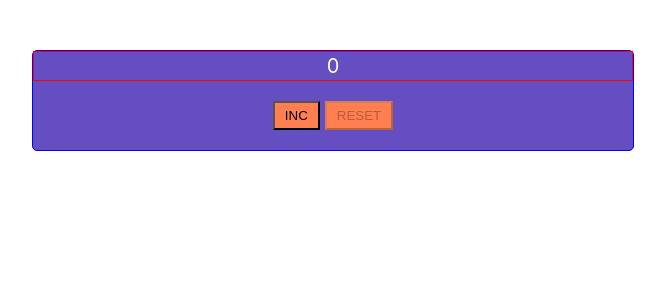
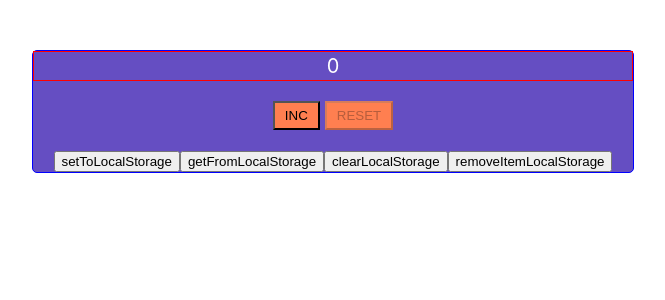
Before and after one commit to ivanrussui/counter, a React (Create React App) app: page / in a window 1280 px wide. Shown: the top 300 px of the page, without its empty margins (307-972 px from the left). Built offline with nearby package versions, Linux system fonts and the light colour scheme.

Commit message:
LocalStorage

```diff
--- a/src/App.tsx
+++ b/src/App.tsx
@@ -12,6 +12,28 @@ function App() {
   const incrementCount = () => count < 5 && setCount(count + 1)
   const resetCount = () => setCount(0)
 
+  const setToLocalStorageHandler = () => {
+    localStorage.setItem('key', JSON.stringify(count))
+    localStorage.setItem('key + 1', JSON.stringify(count + 1))
+  }
+
+  const getFromLocalStorageHandler = () => {
+    let countAsString = localStorage.getItem('key')
+    if (countAsString) {
+      let newCount = JSON.parse(countAsString)
+      setCount(newCount)
+    }
+  }
+
+  const clearLocalStorageHandler = () => {
+    localStorage.clear()
+    setCount(0)
+  }
+
+  const removeItemLocalStorageHandler = () => {
+    localStorage.removeItem('key + 1')
+  }
+
   return (
       <div className="App">
         <Monitor count={count} />
@@ -20,7 +42,13 @@ function App() {
                  nameInc={nameInc}
                  nameReset={nameReset}
                  count={count}
+                 // setToLocalStorageHandler={setToLocalStorageHandler}
+                 // getFromLocalStorageHandler={getFromLocalStorageHandler}
         />
+        <button onClick={setToLocalStorageHandler}>setToLocalStorage</button>
+        <button onClick={getFromLocalStorageHandler}>getFromLocalStorage</button>
+        <button onClick={clearLocalStorageHandler}>clearLocalStorage</button>
+        <button onClick={removeItemLocalStorageHandler}>removeItemLocalStorage</button>
       </div>
   );
 }
--- a/src/components/Buttons.tsx
+++ b/src/components/Buttons.tsx
@@ -6,11 +6,13 @@ type PropsType = {
   nameInc: string
   nameReset: string
   count: number
+  // setToLocalStorageHandler: () => void
+  // getFromLocalStorageHandler: () => void
 }
 
 export const Buttons = ({
                           incrementCount, resetCount,
-                          nameInc, nameReset, count, ...props
+                          nameInc, nameReset, count
                         }: PropsType) => {
 
   const maxCount = count === 5
@@ -18,8 +20,14 @@ export const Buttons = ({
 
   return (
       <div className={'Buttons'}>
-        <SuperButton disabled={maxCount} callBack={incrementCount} name={nameInc} />
-        <SuperButton disabled={minCount} callBack={resetCount} name={nameReset} />
+        <SuperButton disabled={maxCount} callBack={incrementCount}
+                     name={nameInc} />
+        {/*<SuperButton disabled={maxCount} callBack={incrementCount} */}
+        {/*             name={nameInc} />*/}
+        {/*<SuperButton disabled={maxCount} callBack={incrementCount} */}
+        {/*             name={nameInc} />*/}
+        <SuperButton disabled={minCount} callBack={resetCount}
+                     name={nameReset} />
       </div>
   )
 }
```
